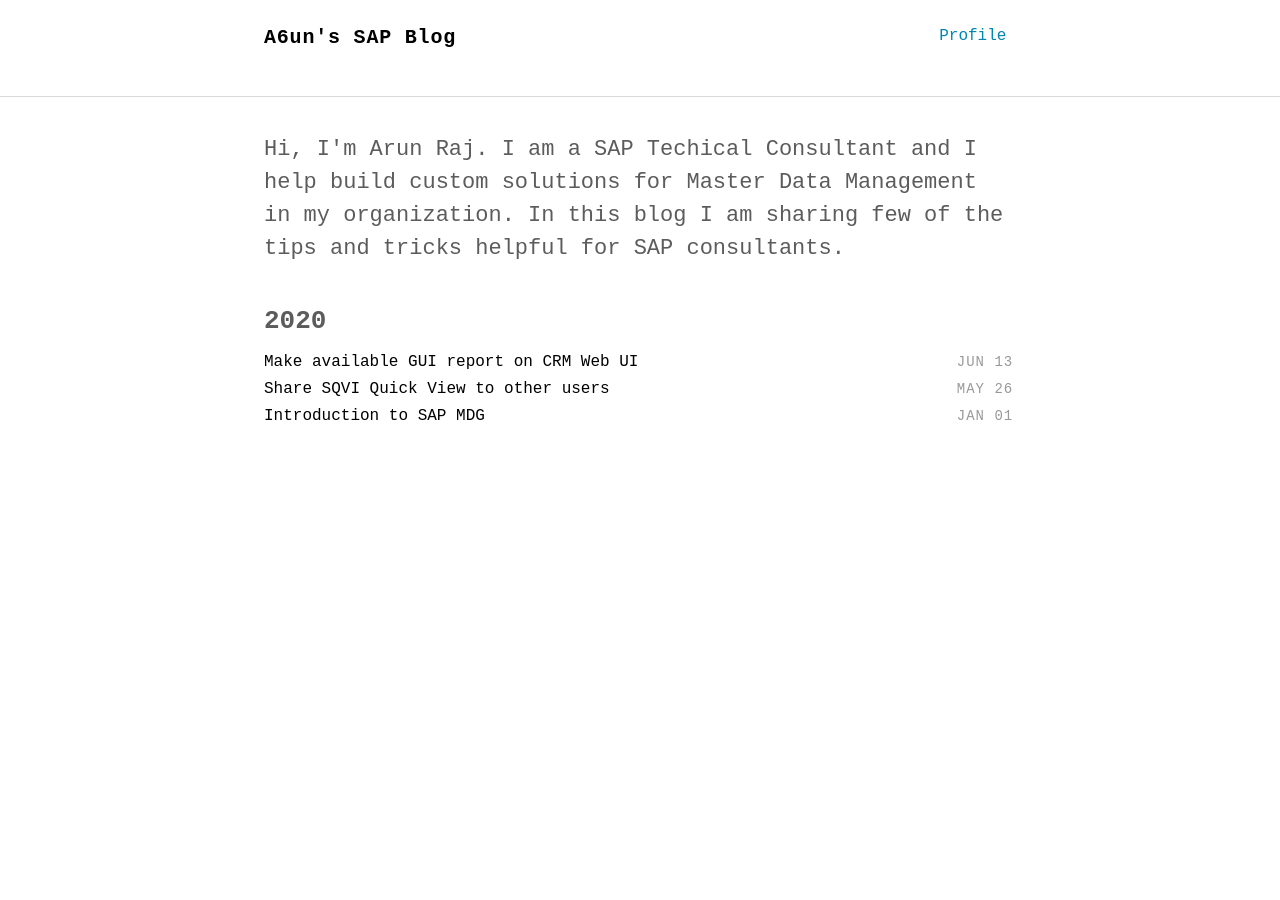
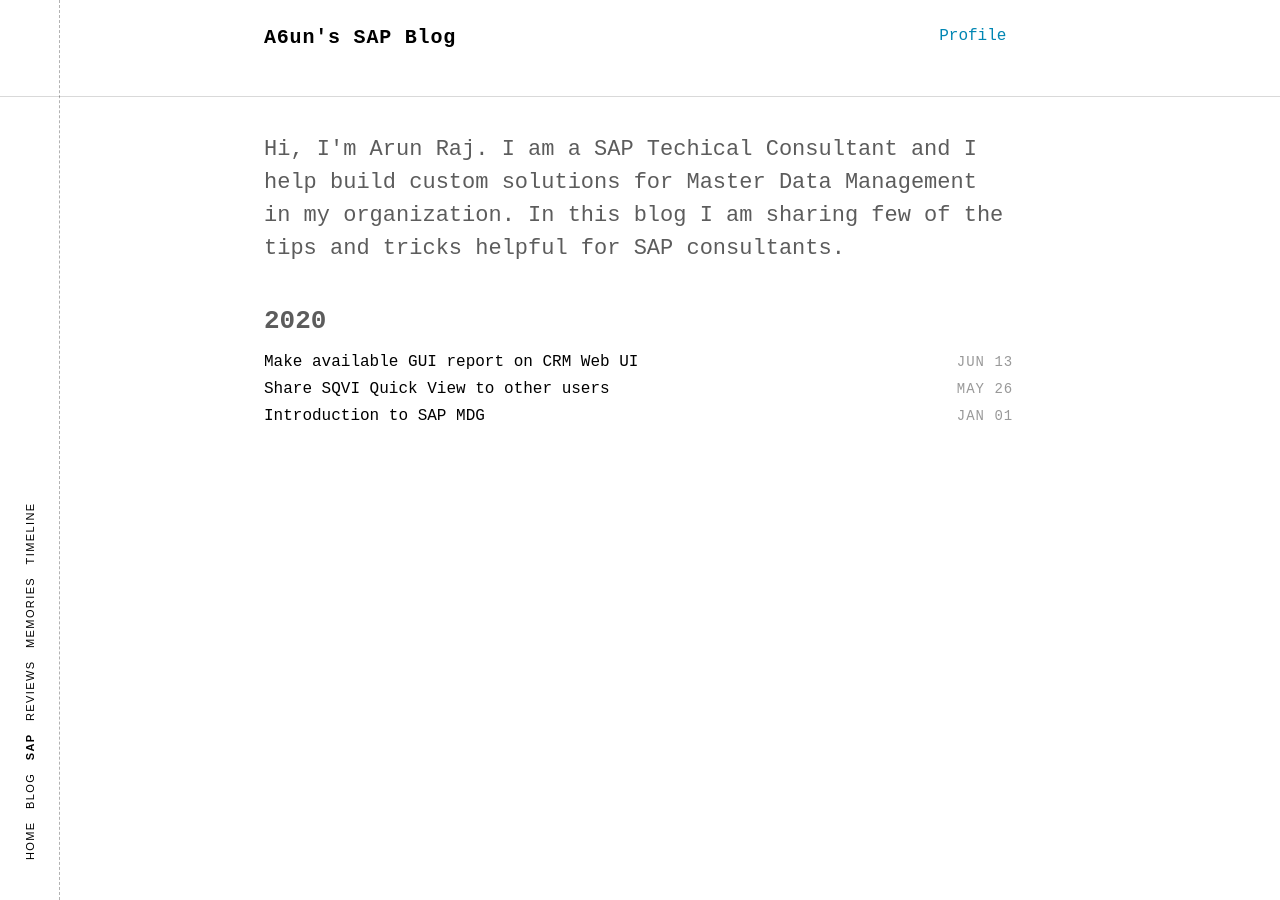
Before and after one commit to a6unraj/a6unraj.github.io, a Jekyll site: the page built from index.html, in a window 1280 px wide. Built offline with Jekyll 4.4.1, drawn with Linux system fonts in a browser that asks for light colours; some web fonts are replaced; comment, search, counter and statistics services are not loaded.

Commit message:
Update index.html

```diff
--- a/index.html
+++ b/index.html
@@ -2,7 +2,18 @@
 layout: default
 title: Home
 ---
-
+<nav class="side">
+    <div class="side__inner">
+        <div class="menu">
+        <a href="https://a6unraj.com" title="Home">Home</a>
+        <a href="https://a6unraj.com/blog" title="Blog">Blog</a>
+        <a href="https://a6unraj.com/sap" title="SAP Tutorials"  style="font-weight:800">SAP</a>
+        <a href="https://a6unraj.com/reviews" title="Reviews">Reviews</a>
+        <a href="https://a6unraj.com/memories" title="Memories">Memories</a>
+        <a href="https://a6unraj.com/timeline" title="Timeline">Timeline</a>
+        </div>
+    </div>
+</nav>
 {% include intro.html %}
 
 <section class="post-list">
```
